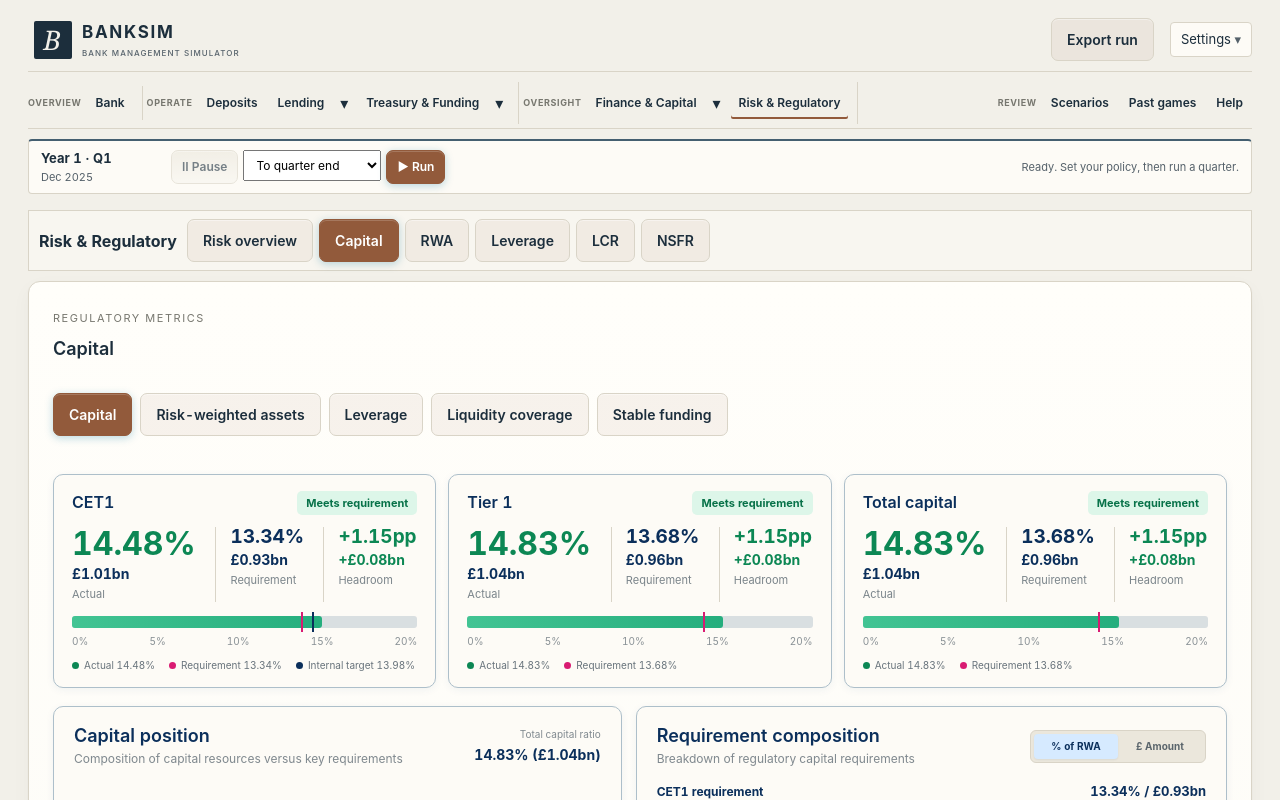
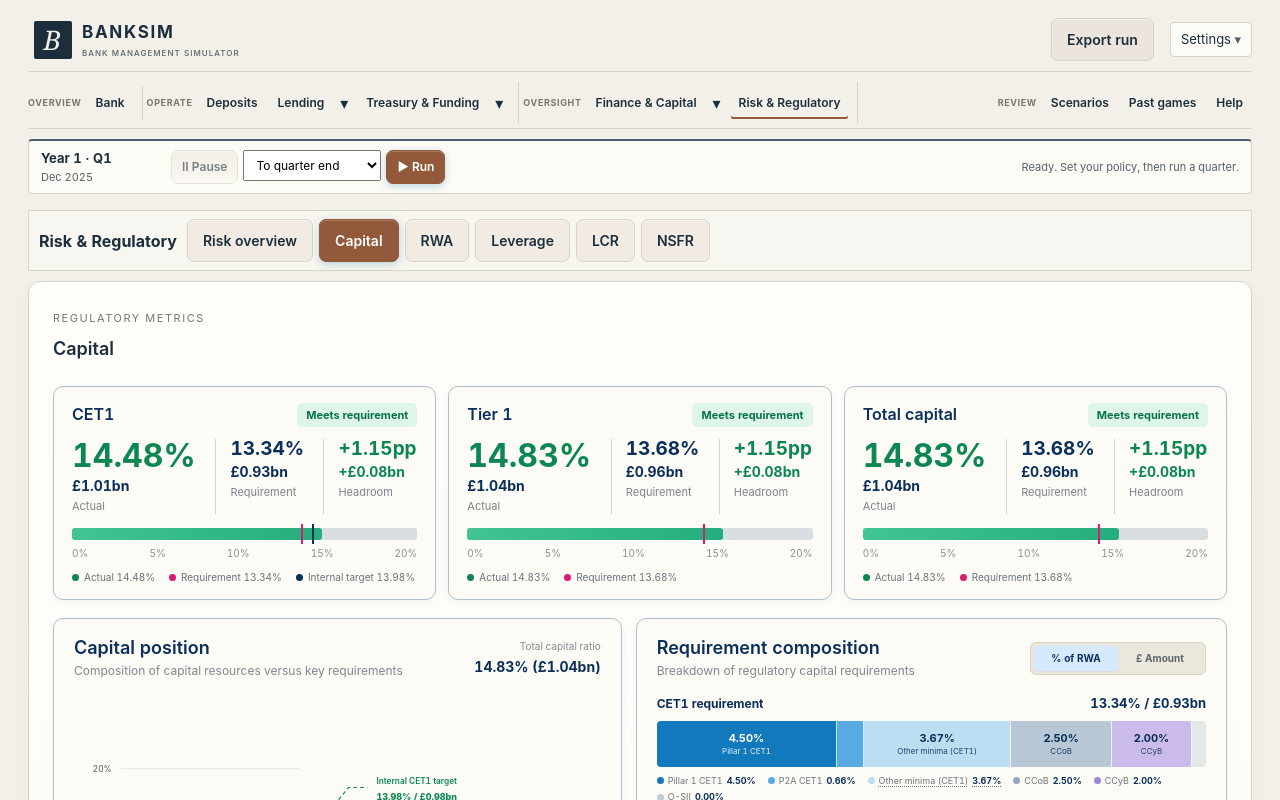
Before and after one commit to andrewlinn957/banksim, a React (Vite) app: page / in a window 1280 px wide. Both pictures are taken after a click on the button "Risk & regulatory →". Shown: the top 800 px of the page. Built offline with nearby package versions, Linux system fonts and the light colour scheme.

Commit message:
Remove duplicate regulatory metric menu

```diff
--- a/src/App.tsx
+++ b/src/App.tsx
@@ -926,7 +926,6 @@ const App = () => {
         history={stateHistory}
         config={simConfig}
         metric={regulatoryMetric}
-        onMetricChange={setRegulatoryMetric}
         pendingRiskAppetite={pendingRiskAppetite}
         onRiskAppetite={t=>{pauseClock();setPendingRiskAppetite(t);}}
         attribution={lastAttribution}
--- a/src/components/RegMetricsPanel.tsx
+++ b/src/components/RegMetricsPanel.tsx
@@ -1,6 +1,5 @@
 import { hedgeExposures } from '../engine/hedgeValuation';
 import { assetCreditRwa } from '../engine/creditRwa';
-import { useState } from 'react';
 import { BankState } from '../domain/bankState';
 import { SimulationConfig } from '../domain/config';
 import { BalanceSheetSide, HQLALevel } from '../domain/enums';
@@ -19,7 +18,7 @@ import CapitalHistory from './CapitalHistory';
 import RiskAppetiteEditor, { RiskAppetite } from './RiskAppetiteEditor';
 
 export type RegulatoryMetric = 'capital' | 'rwa' | 'leverage' | 'lcr' | 'nsfr';
-interface Props { state: BankState; history: BankState[]; config: SimulationConfig; metric?:RegulatoryMetric; onMetricChange?:(metric:RegulatoryMetric)=>void; pendingRiskAppetite?:RiskAppetite|null; onRiskAppetite?:(t:RiskAppetite|null)=>void; attribution?: StepAttribution | null; onAttributionLineSelect?: (s: AttributionLineSelection) => void; }
+interface Props { state: BankState; history: BankState[]; config: SimulationConfig; metric:RegulatoryMetric; pendingRiskAppetite?:RiskAppetite|null; onRiskAppetite?:(t:RiskAppetite|null)=>void; attribution?: StepAttribution | null; onAttributionLineSelect?: (s: AttributionLineSelection) => void; }
 interface Row { label: string; value: number; factor?: number; ratio?: boolean; total?: boolean; }
 
 const DERIVATIVE_LEVERAGE_PRODUCTS = new Set(productTypesWithLeverageTreatment('derivativeAssetReplacement'));
@@ -88,14 +87,10 @@ export const regulatoryRows = (s: BankState, c: SimulationConfig, metric: Regula
   ];
 };
 
-export default function RegMetricsPanel({ state, history, config, metric: controlledMetric, onMetricChange, pendingRiskAppetite, onRiskAppetite }: Props) {
-  const [internalMetric, setInternalMetric] = useState<RegulatoryMetric>('capital');
-  const metric=controlledMetric??internalMetric;
-  const setMetric=(next:RegulatoryMetric)=>{setInternalMetric(next);onMetricChange?.(next);};
+export default function RegMetricsPanel({ state, history, config, metric, pendingRiskAppetite, onRiskAppetite }: Props) {
   const labels: Record<RegulatoryMetric, string> = { capital: 'Capital', rwa: 'Risk-weighted assets', leverage: 'Leverage', lcr: 'Liquidity coverage', nsfr: 'Stable funding' };
   return <section className="card regulatory-detail">
     <div className="section-heading"><div><div className="eyebrow">Regulatory metrics</div><h3>{labels[metric]}</h3></div></div>
-    <div className="metric-switch" role="group" aria-label="Regulatory metric">{(Object.keys(labels) as RegulatoryMetric[]).map(k => <button key={k} className={`button ${metric === k ? 'primary' : 'ghost'}`} aria-pressed={metric === k} onClick={() => setMetric(k)}>{labels[k]}</button>)}</div>
     {metric === 'capital' ? <CapitalDashboard state={state} config={config}/> : metric === 'lcr' ? <LcrDashboard state={state} config={config} history={history}/> : metric === 'nsfr' ? <NsfrDashboard state={state} config={config} history={history}/> : metric === 'leverage' ? <LeverageDashboard state={state} config={config} history={history}/> : <RwaDashboard state={state} config={config} history={history}/>}
     {metric === 'capital' && <><CapitalHistory history={history}/>{onRiskAppetite&&<RiskAppetiteEditor state={state} config={config} pending={pendingRiskAppetite} onQueue={onRiskAppetite}/>}</>}
   </section>;
```
